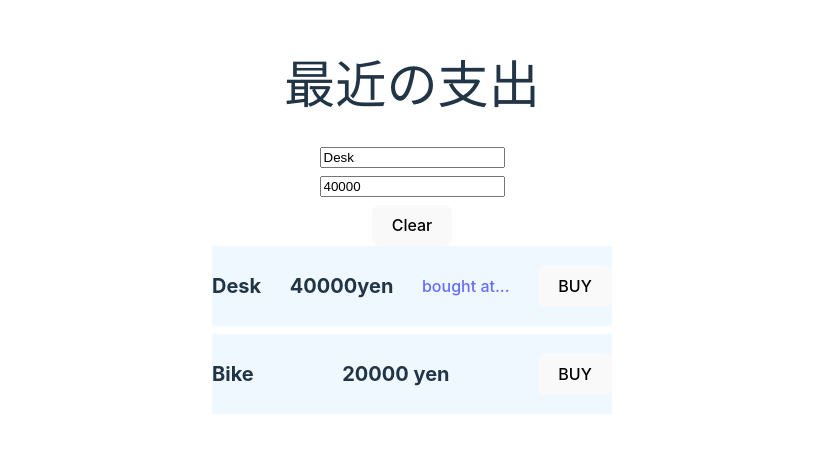
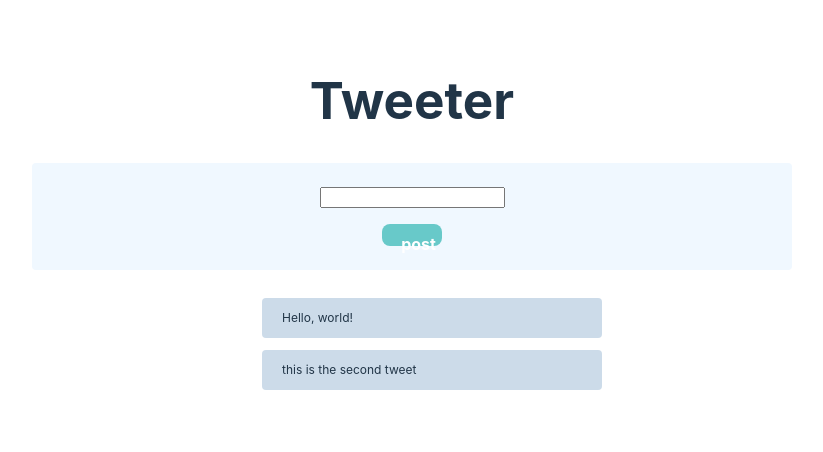
Before and after one commit to shota-watanabe/vue3_typescript, a Vue app: page / in a window 1280 px wide. Shown: the part 178-630 px from the top of the page, without its empty margins (228-1051 px from the left). Built offline with nearby package versions, Linux system fonts and the light colour scheme.

Commit message:
動的な値 要素の追加

```diff
--- a/src/App.vue
+++ b/src/App.vue
@@ -4,19 +4,11 @@
 // script内でインポートしたコンポーネントは、template内で使えるようになる
 import HelloWorld from './components/HelloWorld.vue'
 import Payment from './components/Payment.vue'
+import Tweet from './Tweet.vue';
 </script>
 
 <template>
-  <!-- <div>
-    <a href="https://vitejs.dev" target="_blank">
-      <img src="/vite.svg" class="logo" alt="Vite logo" />
-    </a>
-    <a href="https://vuejs.org/" target="_blank">
-      <img src="./assets/vue.svg" class="logo vue" alt="Vue logo" />
-    </a>
-  </div>
-  <HelloWorld msg="Vite + Vue" /> -->
-  <Payment/>
+  <Tweet/>
   <template/>
 </template>
 
--- /dev/null
+++ b/src/Tweet.vue
@@ -0,0 +1,85 @@
+<script setup lang="ts">
+import { ref } from 'vue'
+// ref リアクティブ（動的）な値にする
+const tweets = ref([
+  { id: 0, description: 'Hello, world!' },
+  { id: 1, description: 'this is the second tweet' },
+])
+const inputtingDescription = ref<String>('')
+
+const postTweet = () => {
+  const tweet = { id: Math.random(), description: inputtingDescription.value.toString() }
+  tweets.value.push(tweet)
+  inputtingDescription.value = ''
+  console.log('post...', tweets.value)
+}
+</script>
+
+<template>
+  <div class="container">
+    <h1>Tweeter</h1>
+    <div class="form-container">
+      <input v-model="inputtingDescription" />
+      <button class="save-button" @click="postTweet">post</button>
+    </div>
+    <div class="tweet-container">
+      <ul>
+        <!-- :keyにtweet.idを入れることでid順に並べてくれる -->
+        <li v-for="tweet in tweets" :key="tweet.id" class="tweet-list">
+          <span>{{ tweet.description }}</span>
+        </li>
+      </ul>
+    </div>
+  </div>
+</template>
+
+<style scoped>
+.container {
+  display: flex;
+  flex-direction: column;
+  align-items: center;
+}
+
+.form-container {
+  display: flex;
+  flex-direction: column;
+  align-items: center;
+  background-color: aliceblue;
+  padding: 24px 0;
+  width: 200%;
+  margin-bottom: 12px;
+  border-radius: 4px;
+}
+
+button {
+  color: #fff;
+  font-weight: bold;
+  background-color: #68c9c9;
+  border-color: 2px;
+  border: none;
+  width: 60px;
+  height: 22px;
+}
+
+button:hover {
+  background-color: #37bdbd;
+}
+
+input {
+  margin-bottom: 16px;
+}
+
+.tweet-list {
+  /* 箇条書きの部分をなくす */
+  list-style: none;
+  margin-bottom: 12px;
+  border-radius: 4px;
+  font-size: 12px;
+  display: flex;
+  /* 端に寄せる */
+  justify-content: space;
+  background-color: rgb(204, 219, 233);
+  padding: 8px 20px;
+  width: 300px;
+}
+</style>
--- a/vite.config.ts
+++ b/vite.config.ts
@@ -1,7 +1,12 @@
 import { defineConfig } from 'vite'
 import vue from '@vitejs/plugin-vue'
+import { onServerPrefetch } from 'vue'
 
 // https://vitejs.dev/config/
 export default defineConfig({
-  plugins: [vue()]
+  plugins: [vue()],
+  // https://ja.vitejs.dev/config/server-options.html
+  server: {
+    port: 8000
+  }
 })
```
Also changed, not shown: 1 other file (tests, documents, lock files or other folders).
